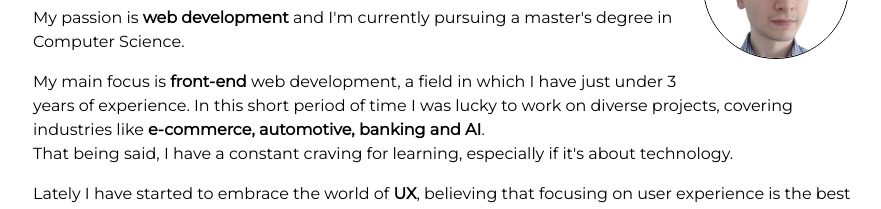
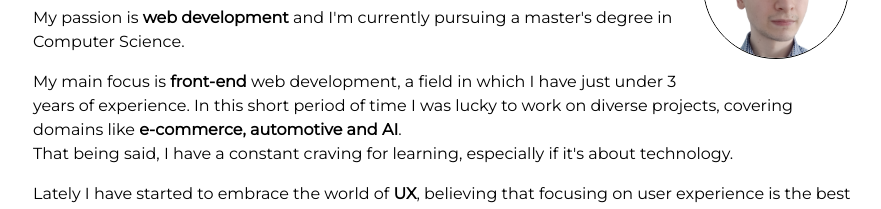
Before and after one commit to alexandrucurcubat/alexandrucurcubat.github.io, a React (Create React App) app: page / in a window 1280 px wide. Shown: the part 286-495 px from the top of the page, without its empty margins (191-1072 px from the left). Built offline with nearby package versions, Linux system fonts and the light colour scheme.

Commit message:
update description

```diff
--- a/src/pages/about-me/AboutMe.js
+++ b/src/pages/about-me/AboutMe.js
@@ -17,8 +17,8 @@ function AboutMe() {
       <p>
         My main focus is <strong>front-end</strong> web development, a field in which I have just
         under 3 years of experience. In this short period of time I was lucky
-        to work on diverse projects, covering industries like{' '}
-        <strong>e-commerce, automotive, banking and AI</strong>.{' '}
+        to work on diverse projects, covering domains like{' '}
+        <strong>e-commerce, automotive and AI</strong>.{' '}
         <br></br> That being said, I have a constant craving for learning,
         especially if it's about technology.
       </p>
```
